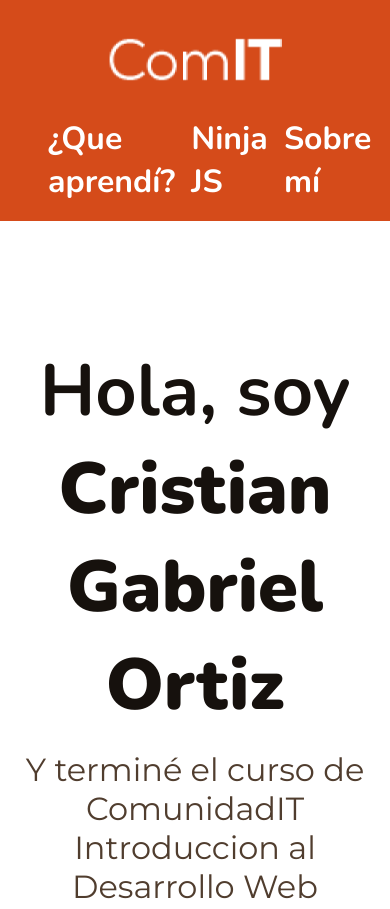
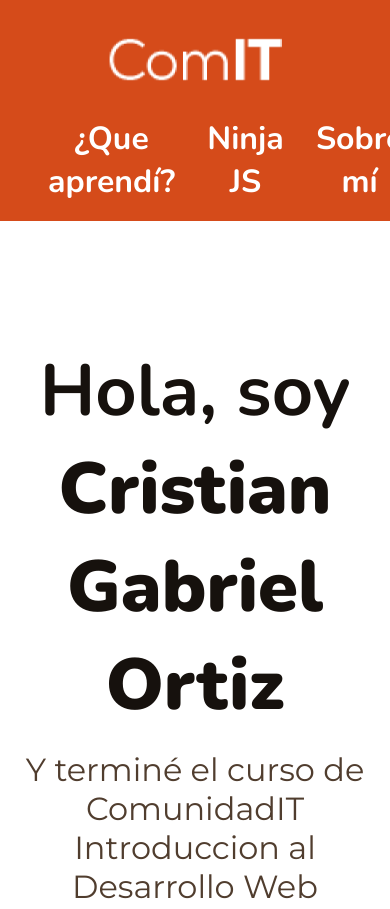
Before and after one commit to Cristian550/TP-Final-Cristian-Gabriel-Ortiz, a plain HTML site: page index.html in a window 390 px wide. Shown: the top 909 px of the page. Drawn offline with nearby package versions, Linux system fonts and the light colour scheme.

Commit message:
pequeños-arreglos-2

```diff
--- a/estilos.css
+++ b/estilos.css
@@ -33,10 +33,13 @@ header{
 .nav-bar{
     padding: 0 32px;
     display: flex;
+    flex-direction: row;
     gap: 32px;
 }
 
 .nav-bar a{
+    width: auto;
+    height: auto;
     text-decoration: none;
     color: #ffff;
     font-family: "Nunito", sans-serif;
@@ -421,9 +424,9 @@ input{
         height: auto;
         padding: 0 32px;
         display: flex;
-        gap: inherit;
         flex-direction: row;
         justify-content: space-between;
+        text-align: center;
     }
 
     .hero{
@@ -636,7 +639,7 @@ input{
 
     .btn{
         width: 100%;
-        height: 72px;
+        height: auto;
     }
 
 }
```
